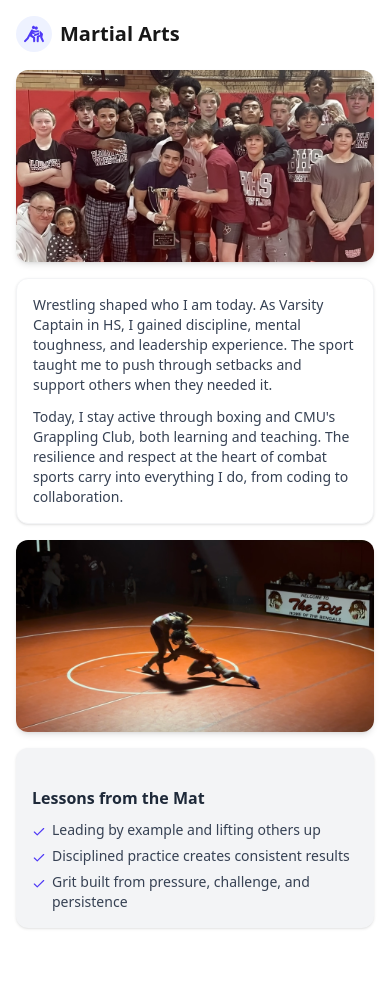
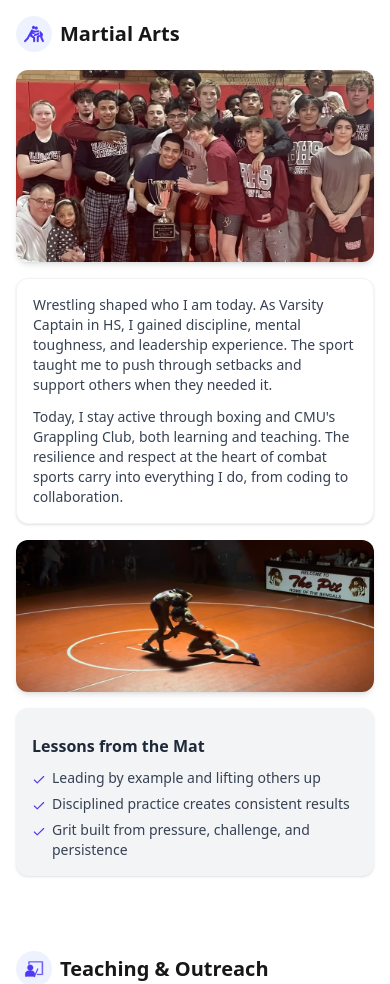
Before and after one commit to estulpz202/personal-website, a Next.js app: page /life in a window 390 px wide. Shown: the part 1289-2273 px from the top of the page. Built offline with nearby package versions, Linux system fonts and the light colour scheme.

Commit message:
Refactor image positioning in LifeMartialArts for improved layout.

```diff
--- a/src/components/life/LifeMartialArts.tsx
+++ b/src/components/life/LifeMartialArts.tsx
@@ -28,7 +28,7 @@ export default function LifeMartialArts() {
           alt="Wrestling team holding trophy"
           caption="HS Wrestling Team"
           className="md:hidden h-48 sm:h-60 w-full"
-          objectPosition="top"
+          objectPosition="center 10%"
         />
 
         {/* Description */}
@@ -66,13 +66,13 @@ export default function LifeMartialArts() {
           src="/images/life/takedown.jpg"
           alt="Takedown during wrestling match"
           caption="Takedown"
-          className="h-48 sm:h-50 md:h-52 w-full"
-          objectPosition="center 90%"
+          className="h-38 sm:h-50 md:h-52 w-full"
+          objectPosition="center 70%"
         />
 
         <div
           className="
-            bg-gray-100 rounded-xl shadow-sm p-4 sm:p-5
+            bg-gray-100 rounded-xl shadow-sm p-4 pt-1 sm:p-5 sm:pt-1.25 md:pt-5
             md:h-52 md:overflow-y-auto scrollbar-thin
           "
         >
```
